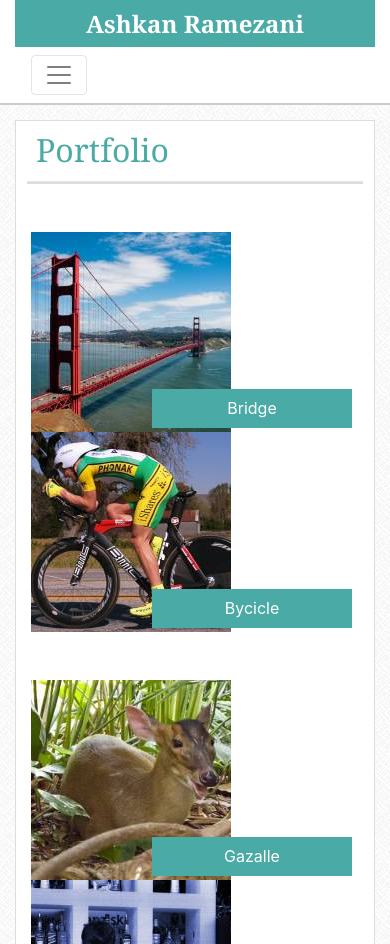
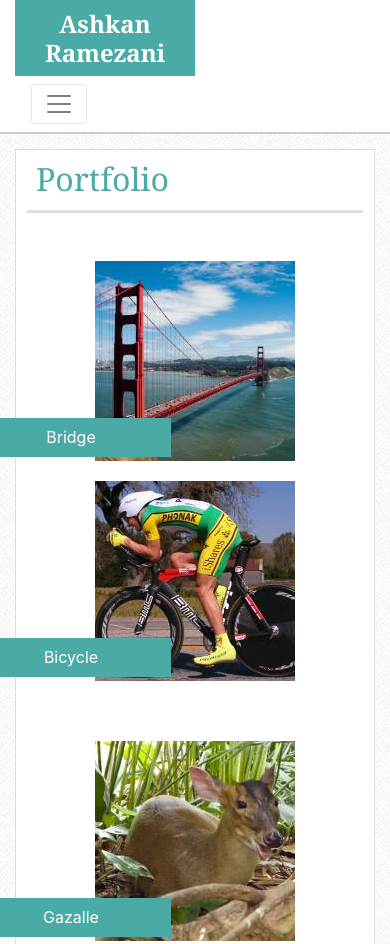
Before and after one commit to ashkaning/Bootstrap-Portfolio, a plain HTML site: page portfolio.html in a window 390 px wide. Shown: the top 944 px of the page. Drawn offline with nearby package versions, Linux system fonts and the light colour scheme; some packages are replaced by stand-ins of ours; a script that the page names is missing.

Commit message:
some adjustment for the picture labels

```diff
--- a/assets/style.css
+++ b/assets/style.css
@@ -20,32 +20,7 @@ h1,h2,h3,h4,h5,h6{
     border-bottom: 2px solid #cccccc;
 
 }
-@media only screen and (min-width: 768px) {
 
-    .header-h2{
-        background-color: #4aaaa5;
-        color: #ffffff;
-        font-size: 1.5em;
-        width: 50%;
-        height: 100%;
-        text-align: center;
-        padding: 10px 10px 0 10px;
-        font-weight: bold;
-    }
-}
-@media only screen and (max-width: 768px) {
-
-    .header-h2{
-        background-color: #4aaaa5;
-        color: #ffffff;
-        font-size: 1.5em;
-        width: 100%;
-        height: 100%;
-        text-align: center;
-        padding: 10px 10px 0 10px;
-        font-weight: bold;
-    }
-}
 /*.header-right{
     width: 33%;
     float: right;
@@ -117,6 +92,9 @@ h1,h2,h3,h4,h5,h6{
     position: relative;
     text-align: left;
 }*/
+.portfolio-column{
+    margin-bottom: 20px;
+}
 .portfolio-column div{
     position: absolute;
     bottom: 4px;
@@ -140,4 +118,53 @@ h1,h2,h3,h4,h5,h6{
     padding: 10px 0 5px 0 ;
     margin-left: auto;
     margin-right: auto;
+
 }
+.header-h2{
+    background-color: #4aaaa5;
+    color: #ffffff;
+    font-size: 1.5em;
+    width: 50%;
+    height: 100%;
+    text-align: center;
+    padding: 10px 10px 0 10px;
+    font-weight: bold;
+}
+@media only screen and (max-width: 980px) {
+
+    .portfolio-column div{
+        right:226px;
+    }
+    .portfolio-column{
+        text-align: center;
+    }
+}
+@media only screen and (max-width: 768px) {
+
+    .header-h2{
+        background-color: #4aaaa5;
+        color: #ffffff;
+        font-size: 1.5em;
+        width: 50%;
+        height: 100%;
+        text-align: center;
+        padding: 10px 10px 0 10px;
+        font-weight: bold;
+    }
+    .portfolio-column{
+        text-align: center;
+    }
+    .portfolio-column div{
+        right:155px;
+    }
+}
+
+@media only screen and (max-width: 640px) {
+    .portfolio-column{
+        text-align: center;
+    }
+    .portfolio-column div{
+        right:218px;
+    }
+
+}
--- a/portfolio.html
+++ b/portfolio.html
@@ -69,42 +69,49 @@
                     </div>
                 </div> <br /><br />
                 <div class="row">
-                    <div class="col-md-3 col-sm-12 position-relative portfolio-column">
+                    <div class="col-lg-3 col-md-12 position-relative portfolio-column">
                         <a href="images/1.jpg" data-toggle="lightbox" data-gallery="example-gallery" class="col-sm-4">
                             <img src="images/1.jpg" alt="Bridge" title="Bridge" class="img-fluid">
                         </a>
                         <div class="position-absolute">Bridge</div>
                     </div>
-                    <div class=" col-md-3 col-sm-12 position-relative portfolio-column">
+                    <div class=" col-lg-3 col-md-12 position-relative portfolio-column">
                         <a href="images/2.jpg" data-toggle="lightbox" data-gallery="example-gallery" class="col-sm-4">
                             <img src="images/2.jpg" alt="Bycicle" title="Bycicle" class="img-fluid">
                         </a>
-                        <div class="position-absolute">Bycicle</div>
+                        <div class="position-absolute">Bicycle</div>
                     </div>
+                    <div class="col-lg-3 col-md-12 position-relative portfolio-column"></div>
+                    <div class="col-lg-3 col-md-12 position-relative portfolio-column"></div>
                 </div>
-                <br /><br />
+
                 <div class="row">
-                    <div class="col-md-3 col-sm-12 position-relative portfolio-column">
+                    <div class="col-lg-3 col-md-12 position-relative portfolio-column">
                         <a href="images/3.jpg" data-toggle="lightbox" data-gallery="example-gallery" class="col-sm-4">
                             <img src="images/3.jpg" alt="Gazalle" title="Gazalle" class="img-fluid">
                         </a>
                         <div class="position-absolute">Gazalle</div>
                     </div>
-                    <div class="col-md-3 col-sm-12 position-relative portfolio-column">
+                    <div class="col-lg-3 col-md-12 position-relative portfolio-column">
                         <a href="images/4.jpg" data-toggle="lightbox" data-gallery="example-gallery" class="col-sm-4">
                             <img src="images/4.jpg" alt="Bar" title="Bar" class="img-fluid">
                         </a>
                         <div class="position-absolute">Bar</div>
                     </div>
+                    <div class="col-lg-3 col-md-12 position-relative portfolio-column"></div>
+                    <div class="col-lg-3 col-md-12 position-relative portfolio-column"></div>
                 </div>
-                <br /><br />
+
                 <div class="row">
-                    <div class="col-md-3 col-sm-12 position-relative portfolio-column">
+                    <div class="col-lg-3 col-md-12 position-relative portfolio-column">
                         <a href="images/5.jpg" data-toggle="lightbox" data-gallery="example-gallery" class="col-sm-4">
                             <img src="images/5.jpg" alt="Colors" title="Colors" class="img-fluid">
-
+                        </a>
                             <div class="position-absolute">Colors</div>
                     </div>
+                    <div class="col-lg-3 col-md-12 position-relative portfolio-column"></div>
+                    <div class="col-lg-3 col-md-12 position-relative portfolio-column"></div>
+                    <div class="col-lg-3 col-md-12 position-relative portfolio-column"></div>
                 </div>
             </div>
         </div>
```
